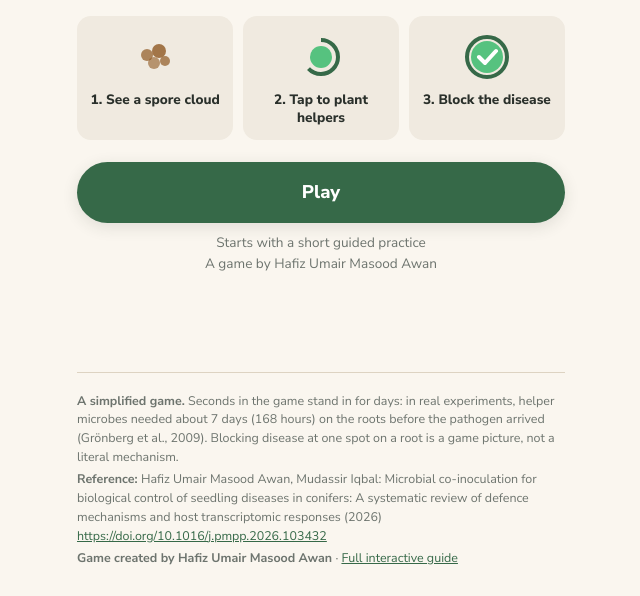
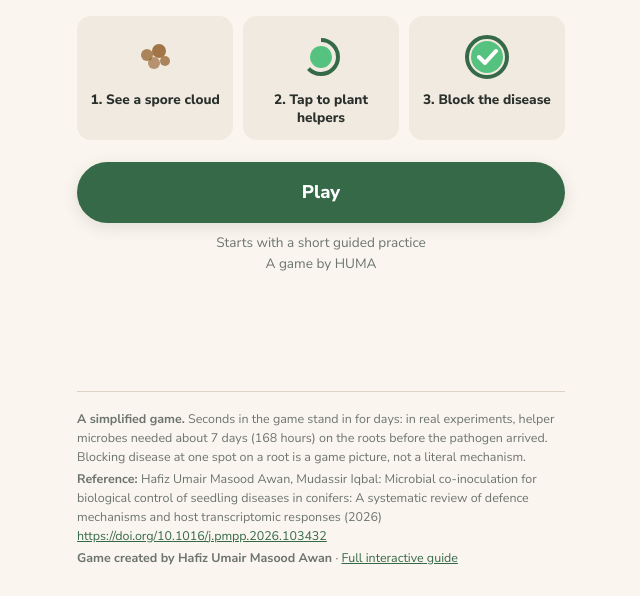
Before and after one commit to umi-max/protect-the-pine, a plain HTML site: page index.html in a window 1280 px wide. Shown: the part 204-800 px from the top of the page, without its empty margins (319-959 px from the left). Drawn offline with Linux system fonts and the light colour scheme.

```diff
--- a/index.html
+++ b/index.html
@@ -139,7 +139,7 @@ footer p{margin:.25rem 0;}
         </div>
       </div>
       <button class="btn primary big" id="btn-play">Play</button>
-      <p class="small" style="text-align:center;margin-top:.6rem;">Starts with a short guided practice<br>A game by Hafiz Umair Masood Awan</p>
+      <p class="small" style="text-align:center;margin-top:.6rem;">Starts with a short guided practice<br>A game by HUMA</p>
     </section>
 
     <!-- GAME -->
@@ -214,7 +214,7 @@ footer p{margin:.25rem 0;}
   </main>
 
   <footer>
-    <p><b>A simplified game.</b> Seconds in the game stand in for days: in real experiments, helper microbes needed about 7 days (168 hours) on the roots before the pathogen arrived (Grönberg et al., 2009). Blocking disease at one spot on a root is a game picture, not a literal mechanism.</p>
+    <p><b>A simplified game.</b> Seconds in the game stand in for days: in real experiments, helper microbes needed about 7 days (168 hours) on the roots before the pathogen arrived. Blocking disease at one spot on a root is a game picture, not a literal mechanism.</p>
     <p><b>Reference:</b> Hafiz Umair Masood Awan, Mudassir Iqbal: Microbial co-inoculation for biological control of seedling diseases in conifers: A systematic review of defence mechanisms and host transcriptomic responses (2026) <a href="https://doi.org/10.1016/j.pmpp.2026.103432">https://doi.org/10.1016/j.pmpp.2026.103432</a></p>
     <p><b>Game created by Hafiz Umair Masood Awan</b> · <a href="https://umi-max.github.io/microbial-coinoculation-conifers/">Full interactive guide</a></p>
   </footer>
```
